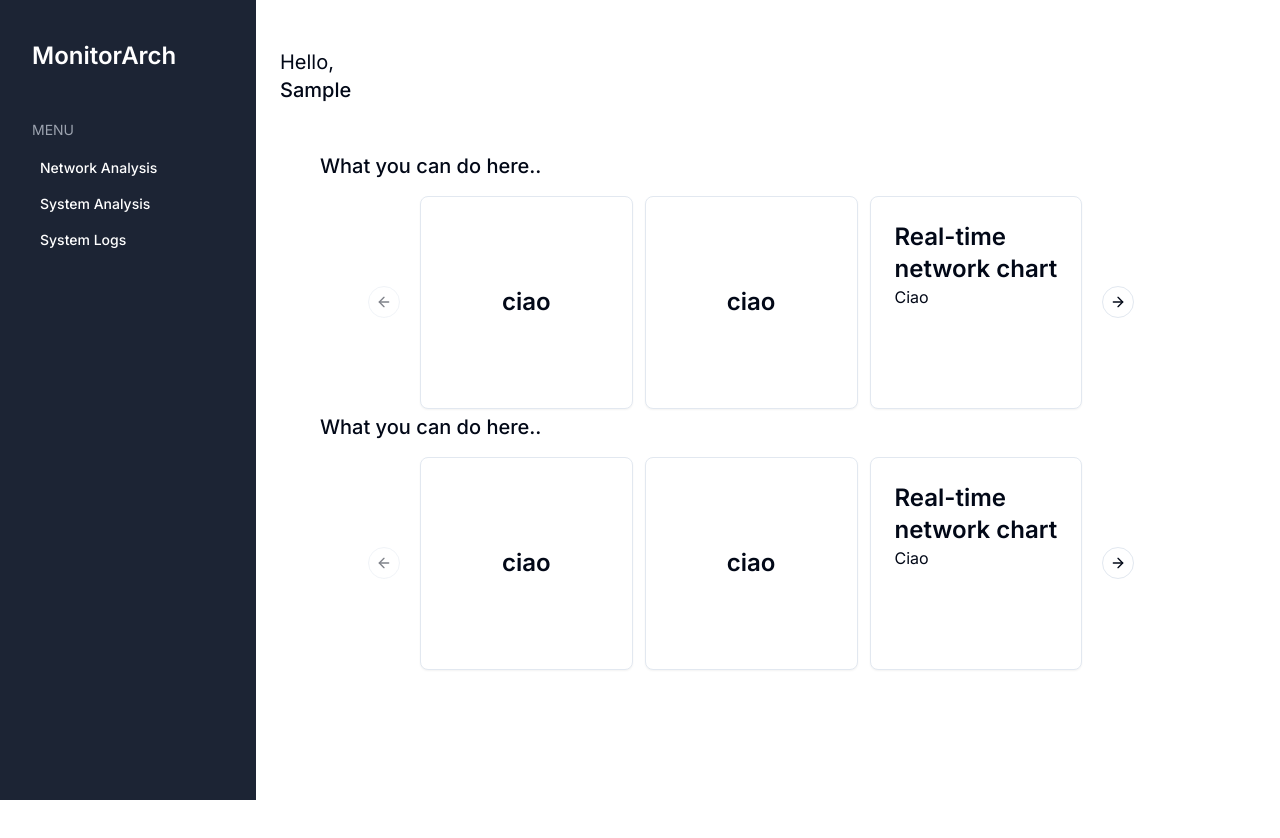
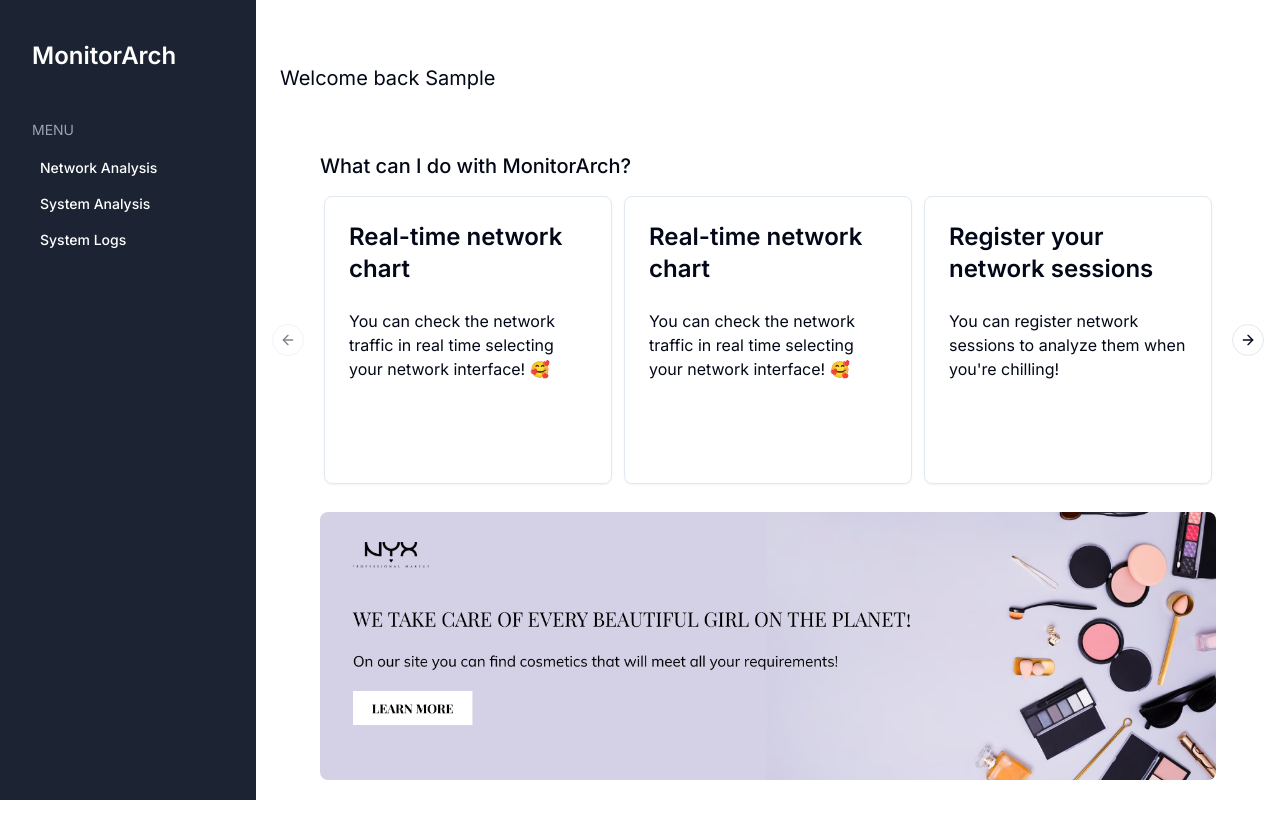
Before and after one commit to nixkitax/monitorarch, a Next.js app in the folder monitor-your-arch/: page / in a window 1280 px wide. Both pictures are taken after typing "Sample" into the empty fields and a click on the button "Submit". Shown: the top 838 px of the page. Built offline with nearby package versions, Linux system fonts and the light colour scheme.

Commit message:
Upload homepage, restore get interface is macos

```diff
--- a/monitor-your-arch/src/app/page.tsx
+++ b/monitor-your-arch/src/app/page.tsx
@@ -1,5 +1,5 @@
 "use client";
-//TODO: FROM STATIC CARDS TO DYNAMIC CARDS
+
 import { useEffect, useState } from "react";
 import {
   Drawer,
@@ -10,7 +10,7 @@
   DrawerTitle,
 } from "@/components/ui/drawer";
 import { Button } from "@/components/ui/button";
-
+import Banner from "@/components/banner";
 import { Card, CardContent } from "@/components/ui/card";
 
 import Autoplay from "embla-carousel-autoplay";
@@ -98,27 +98,27 @@
 
   return (
     <main className="flex min-h-screen flex-col items-center justify-between p-16 ">
-      <div className="flex flex-col w-full just gap-12">
+      <div className="flex flex-col w-full just gap-12 ">
         <div className="flex-1 flex-col items-center justify-center">
-          <div className="flex-1 flex-col -mx-10 -my-14">
+          <div className="flex-1 flex-col -mx-10 -mb-5 -my-10 ">
             <div>
-              <p className="font-normal text-xl"> Hello, </p>
-            </div>
-            <div>
-              <p className="font-medium text-xl">
-                {" "}
-                {localStorage.getItem("userName")}
+              <p className="font-normal text-xl">
+                Welcome back {localStorage.getItem("userName")}
+                <p className="font-medium text-xl"></p>
               </p>
             </div>
           </div>
         </div>
         <div className="flex flex-col">
           <div>
-            <p className="font-medium text-xl pb-3"> What you can do here..</p>
+            <p className="font-medium text-xl pb-3">
+              {" "}
+              What can I do with MonitorArch?
+            </p>
           </div>
           <div className="flex justify-center">
             <Carousel
-              className="w-full ml-24 "
+              className="w-full  "
               plugins={[
                 Autoplay({
                   delay: 5000,
@@ -132,20 +132,16 @@
                 >
                   <div className="p-1">
                     <Card>
-                      <CardContent className="flex aspect-square items-center justify-center p-6">
-                        <span className="text-2xl font-semibold">ciao</span>
-                      </CardContent>
-                    </Card>
-                  </div>
-                </CarouselItem>
-                <CarouselItem
-                  key={"paolo"}
-                  className="pl-1 md:basis-1/2 lg:basis-1/3"
-                >
-                  <div className="p-1">
-                    <Card>
-                      <CardContent className="flex aspect-square items-center justify-center p-6">
-                        <span className="text-2xl font-semibold">ciao</span>
+                      <CardContent className="flex aspect-square p-6">
+                        <div className="flex flex-col">
+                          <span className="text-2xl font-semibold">
+                            Real-time network chart
+                          </span>
+                          <p className="mt-6">
+                            You can check the network traffic in real time
+                            selecting your network interface! 🥰
+                          </p>
+                        </div>
                       </CardContent>
                     </Card>
                   </div>
@@ -161,7 +157,30 @@
                           <span className="text-2xl font-semibold">
                             Real-time network chart
                           </span>
-                          <p>Ciao</p>
+                          <p className="mt-6">
+                            You can check the network traffic in real time
+                            selecting your network interface! 🥰
+                          </p>
+                        </div>
+                      </CardContent>
+                    </Card>
+                  </div>
+                </CarouselItem>
+                <CarouselItem
+                  key={"paolo"}
+                  className="pl-1 md:basis-1/2 lg:basis-1/3"
+                >
+                  <div className="p-1">
+                    <Card>
+                      <CardContent className="flex aspect-square p-6">
+                        <div className="flex flex-col">
+                          <span className="text-2xl font-semibold">
+                            Register your network sessions
+                          </span>
+                          <p className="mt-6">
+                            You can register network sessions to analyze them
+                            when you're chilling!
+                          </p>
                         </div>
                       </CardContent>
                     </Card>
@@ -184,76 +203,8 @@
               <CarouselNext />
             </Carousel>
           </div>
-          <div>
-            <p className="font-medium text-xl pb-3"> What you can do here..</p>
-          </div>
-          <div className="flex justify-center">
-            <Carousel
-              className="w-full ml-24 "
-              plugins={[
-                Autoplay({
-                  delay: 3000,
-                }),
-              ]}
-            >
-              <CarouselContent className="-ml-1">
-                <CarouselItem
-                  key={"paolo"}
-                  className="pl-1 md:basis-1/2 lg:basis-1/3"
-                >
-                  <div className="p-1">
-                    <Card>
-                      <CardContent className="flex aspect-square items-center justify-center p-6">
-                        <span className="text-2xl font-semibold">ciao</span>
-                      </CardContent>
-                    </Card>
-                  </div>
-                </CarouselItem>
-                <CarouselItem
-                  key={"paolo"}
-                  className="pl-1 md:basis-1/2 lg:basis-1/3"
-                >
-                  <div className="p-1">
-                    <Card>
-                      <CardContent className="flex aspect-square items-center justify-center p-6">
-                        <span className="text-2xl font-semibold">ciao</span>
-                      </CardContent>
-                    </Card>
-                  </div>
-                </CarouselItem>
-                <CarouselItem
-                  key={"paolo"}
-                  className="pl-1 md:basis-1/2 lg:basis-1/3"
-                >
-                  <div className="p-1">
-                    <Card>
-                      <CardContent className="flex aspect-square p-6">
-                        <div className="flex flex-col">
-                          <span className="text-2xl font-semibold">
-                            Real-time network chart
-                          </span>
-                          <p>Ciao</p>
-                        </div>
-                      </CardContent>
-                    </Card>
-                  </div>
-                </CarouselItem>
-                <CarouselItem
-                  key={"paolo"}
-                  className="pl-1 md:basis-1/2 lg:basis-1/3"
-                >
-                  <div className="p-1">
-                    <Card>
-                      <CardContent className="flex aspect-square items-center justify-center p-6">
-                        <span className="text-2xl font-semibold">ciao</span>
-                      </CardContent>
-                    </Card>
-                  </div>
-                </CarouselItem>
-              </CarouselContent>
-              <CarouselPrevious />
-              <CarouselNext />
-            </Carousel>
+          <div className="my-6">
+            <Banner />
           </div>
         </div>
       </div>
--- /dev/null
+++ b/monitor-your-arch/src/components/banner.jsx
@@ -0,0 +1,9 @@
+import Image from "next/image"
+export default function Banner() {
+    return (
+        <div>
+            <Image className="rounded-lg" src="/banner.png" alt="banner" width={1000} height={800} />
+        </div>
+    )
+}
+;
```
Also changed, not shown: monitor-your-arch/src-tauri/tauri.conf.json (+3 -5 lines), monitor-your-arch/src/components/cards.jsx (added, +7 -0 lines), monitor-your-arch/public/banner.png (added), 1 other file (tests, documents, lock files or other folders).
